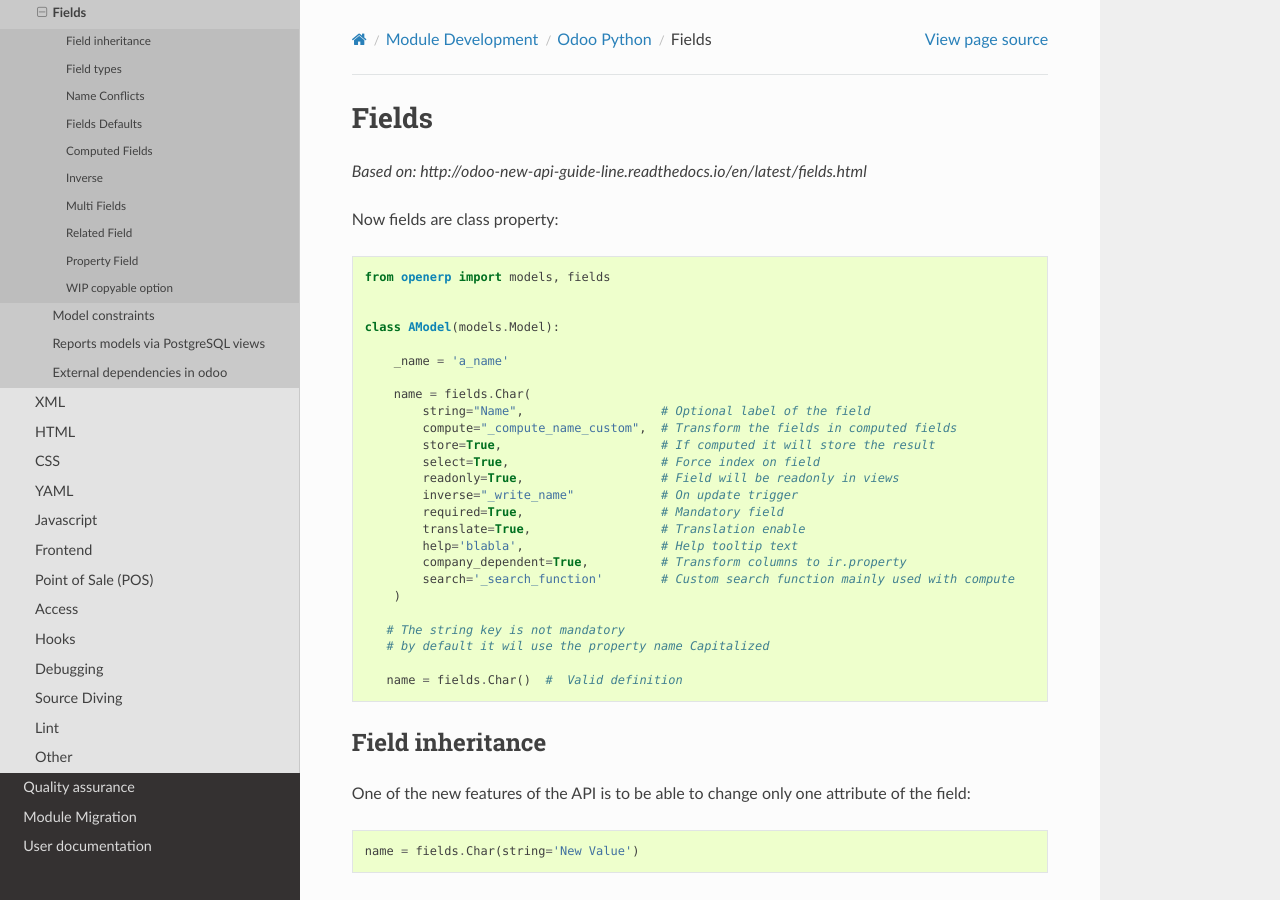
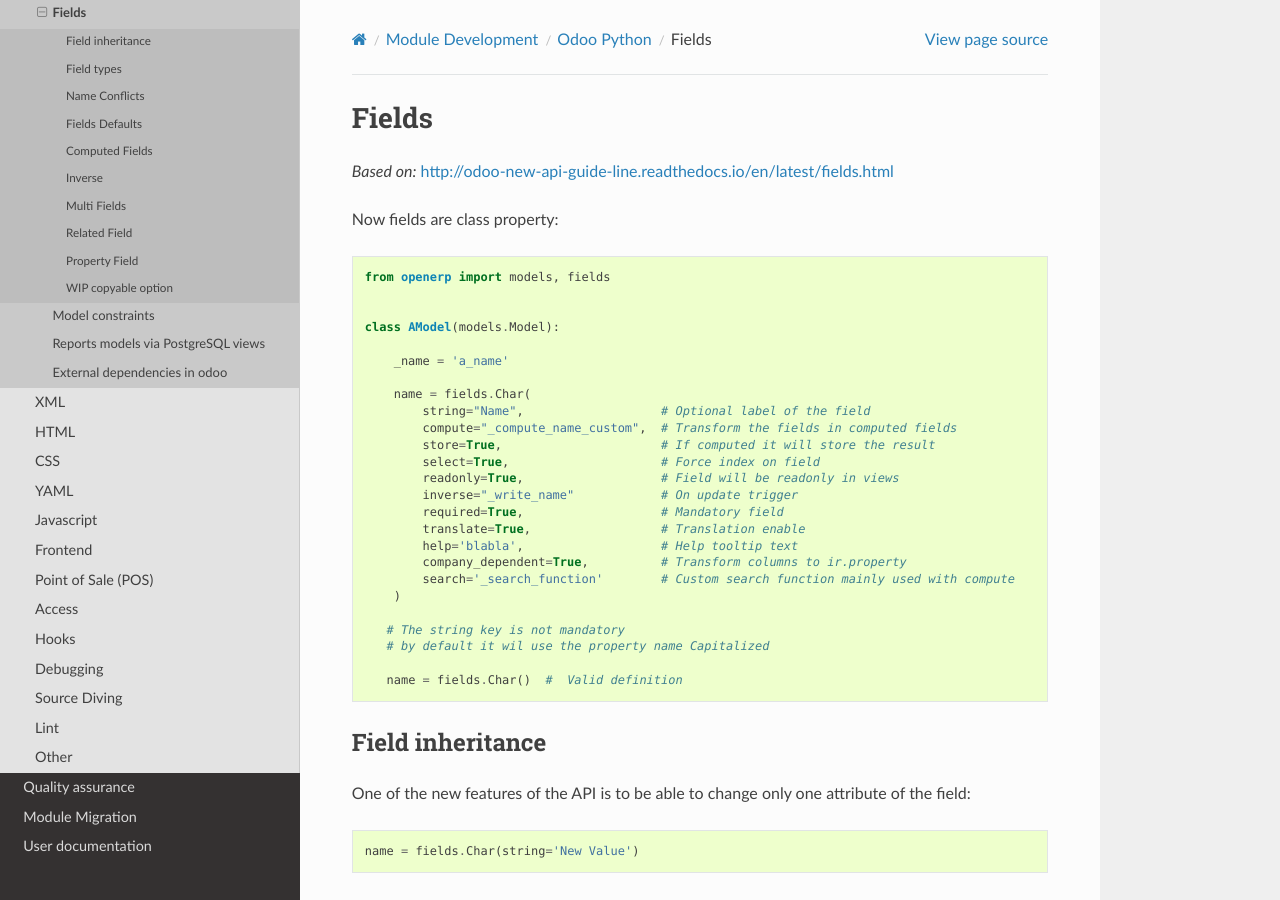
Before and after one commit to itpp-labs/odoo-development, a Sphinx documentation site: the page built from docs/dev/py/fields.rst, in a window 1280 px wide and 900 px high. Built offline with Sphinx 7.4.7 and the Read the Docs theme 2.0.0, drawn with Linux system fonts in a browser that asks for light colours.

Commit message:
Make link active

```diff
--- a/docs/dev/py/fields.rst
+++ b/docs/dev/py/fields.rst
@@ -1,7 +1,7 @@
 Fields
 ======
 
-*Based on: http://odoo-new-api-guide-line.readthedocs.io/en/latest/fields.html*
+*Based on:* http://odoo-new-api-guide-line.readthedocs.io/en/latest/fields.html
 
 Now fields are class property: ::
 
```
